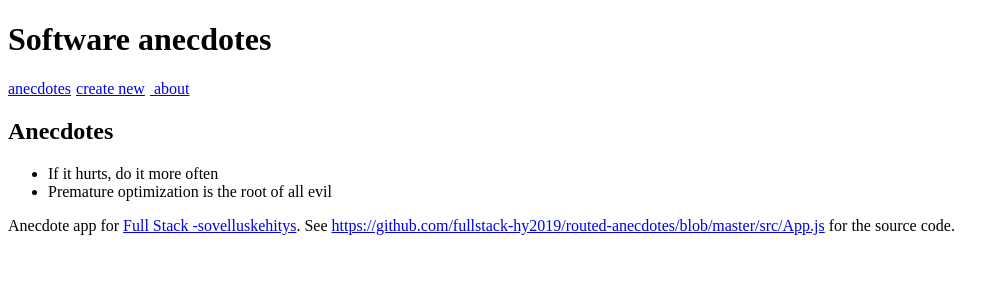
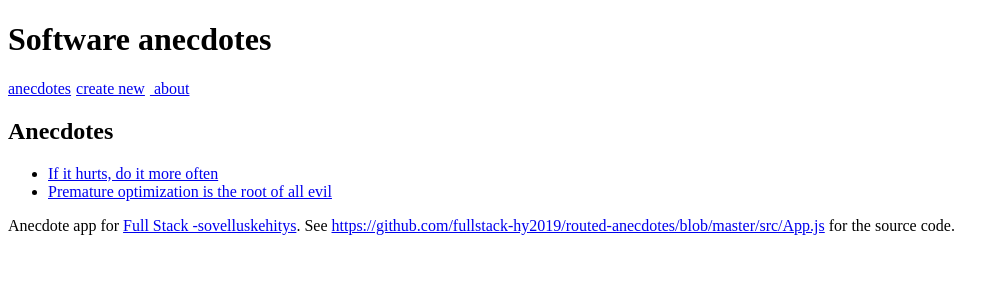
Before and after one commit to vsparrow/fso-routed-anecdotes, a React (Create React App) app: page / in a window 1280 px wide. Shown: the top 300 px of the page, without its empty margins (0-1006 px from the left). Built offline with nearby package versions, Linux system fonts and the light colour scheme; the HTML template or start-up script is replaced by a standard one.

Commit message:
add route for single anecdote

```diff
--- a/src/App.js
+++ b/src/App.js
@@ -15,11 +15,21 @@
   )
 }
 
+const Anecdote = ({anecdote})=>(
+	<div>
+		<h2>{anecdote.content}</h2>
+		<div>has {anecdote.votes} votes</div>
+		<div>for more info see {anecdote.info}</div>
+	</div>
+)
+
 const AnecdoteList = ({ anecdotes }) => (
   <div>
     <h2>Anecdotes</h2>
     <ul>
-      {anecdotes.map(anecdote => <li key={anecdote.id} >{anecdote.content}</li>)}
+      {anecdotes.map(anecdote =>
+		<li key={anecdote.id}><Link  to={`/anecdotes/${anecdote.id}`}>{anecdote.content}
+		</Link></li>)}
     </ul>
   </div>
 )
@@ -109,8 +119,7 @@
     setAnecdotes(anecdotes.concat(anecdote))
   }
 
-  const anecdoteById = (id) =>
-    anecdotes.find(a => a.id === id)
+  const anecdoteById = (id) => anecdotes.find(a => a.id === id)
 
   const vote = (id) => {
     const anecdote = anecdoteById(id)
@@ -129,8 +138,11 @@
 		  <h1>Software anecdotes</h1>
 		  <Menu />
 		  <Route exact path="/" render={()=><AnecdoteList anecdotes={anecdotes} />}/>
+		  <Route exact path="/anecdotes" render={()=><AnecdoteList anecdotes={anecdotes} />}/>
+		  <Route exact path="/anecdotes/:id" render={({match})=><Anecdote anecdote={anecdoteById(match.params.id)}/>}/>
 		  <Route path="/about" render={()=><About />} />
 		  <Route path="/create" render={()=><CreateNew addNew={addNew}/>}/>
+
 		  <Footer />
 	  </Router>
     </div>
```
